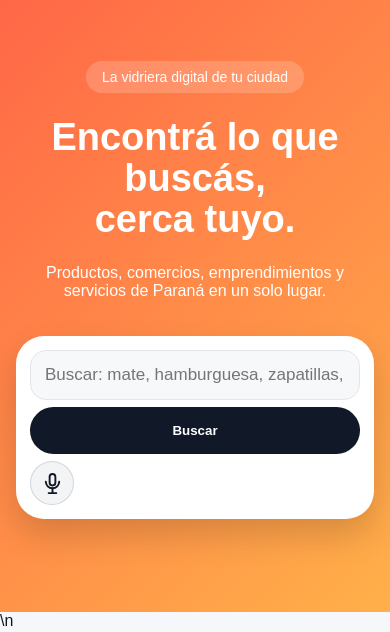
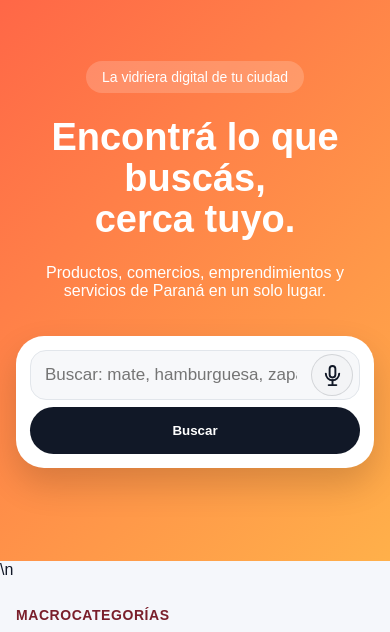
Before and after one commit to maximilianomoho/clicklocal-mvp, a Flask app: page / in a window 390 px wide. Shown: the part 82-714 px from the top of the page. Run offline with Flask 3, Linux system fonts and the light colour scheme; data that the repository does not hold is empty; parts of the project's set-up code (start-up, migrations or seed data) failed here and were passed over.

Commit message:
fix: ubica el microfono dentro del buscador

```diff
--- a/clicklocal-python/templates/index.html
+++ b/clicklocal-python/templates/index.html
@@ -1482,6 +1482,68 @@
 }
 </style>
 
+
+<style>
+/* CLICKLOCAL: MICROFONO DENTRO DEL CAMPO V3 - ESTILOS */
+.buscador-campo {
+  position: relative;
+  flex: 1 1 auto;
+  min-width: 0;
+}
+
+.buscador-campo .input-busqueda {
+  box-sizing: border-box;
+  width: 100%;
+  padding-right: 66px !important;
+}
+
+.buscador-campo .boton-microfono {
+  position: absolute;
+  top: 50%;
+  right: 8px;
+  z-index: 2;
+
+  width: 44px;
+  height: 44px;
+  flex-basis: 44px;
+
+  transform: translateY(-50%);
+}
+
+.buscador-campo .boton-microfono.escuchando {
+  animation: clicklocal-microfono-campo-pulso 1.1s infinite;
+}
+
+@keyframes clicklocal-microfono-campo-pulso {
+  0%,
+  100% {
+    transform: translateY(-50%) scale(1);
+  }
+
+  50% {
+    transform: translateY(-50%) scale(1.07);
+  }
+}
+
+@media (max-width: 600px) {
+  .buscador-campo {
+    width: 100%;
+    flex: 0 0 auto;
+  }
+
+  .buscador-campo .input-busqueda {
+    padding-right: 62px !important;
+  }
+
+  .buscador-campo .boton-microfono {
+    right: 7px;
+    width: 42px;
+    height: 42px;
+    flex-basis: 42px;
+  }
+}
+</style>
+
 </head>
 
 <body>
@@ -1545,6 +1607,8 @@
         method="GET"
         action="/index.html"
       >
+        <!-- CLICKLOCAL: MICROFONO DENTRO DEL CAMPO V3 -->
+        <div class="buscador-campo">
           <input
             id="buscador-input"
             class="input-busqueda"
@@ -1554,10 +1618,6 @@
             placeholder="Buscar: mate, hamburguesa, zapatillas, electricista..."
             enterkeyhint="search"
           />
-
-        <button class="boton-buscar" type="submit">
-          Buscar
-        </button>
 
           <button
             id="boton-microfono"
@@ -1585,6 +1645,13 @@
               <path d="M8 22h8"></path>
             </svg>
           </button>
+        </div>
+        <!-- FIN CLICKLOCAL: MICROFONO DENTRO DEL CAMPO V3 -->
+
+        <button class="boton-buscar" type="submit">
+          Buscar
+        </button>
+
       </form>
 
       <p
```
Lines whose indentation alone changed are shown as unchanged.
